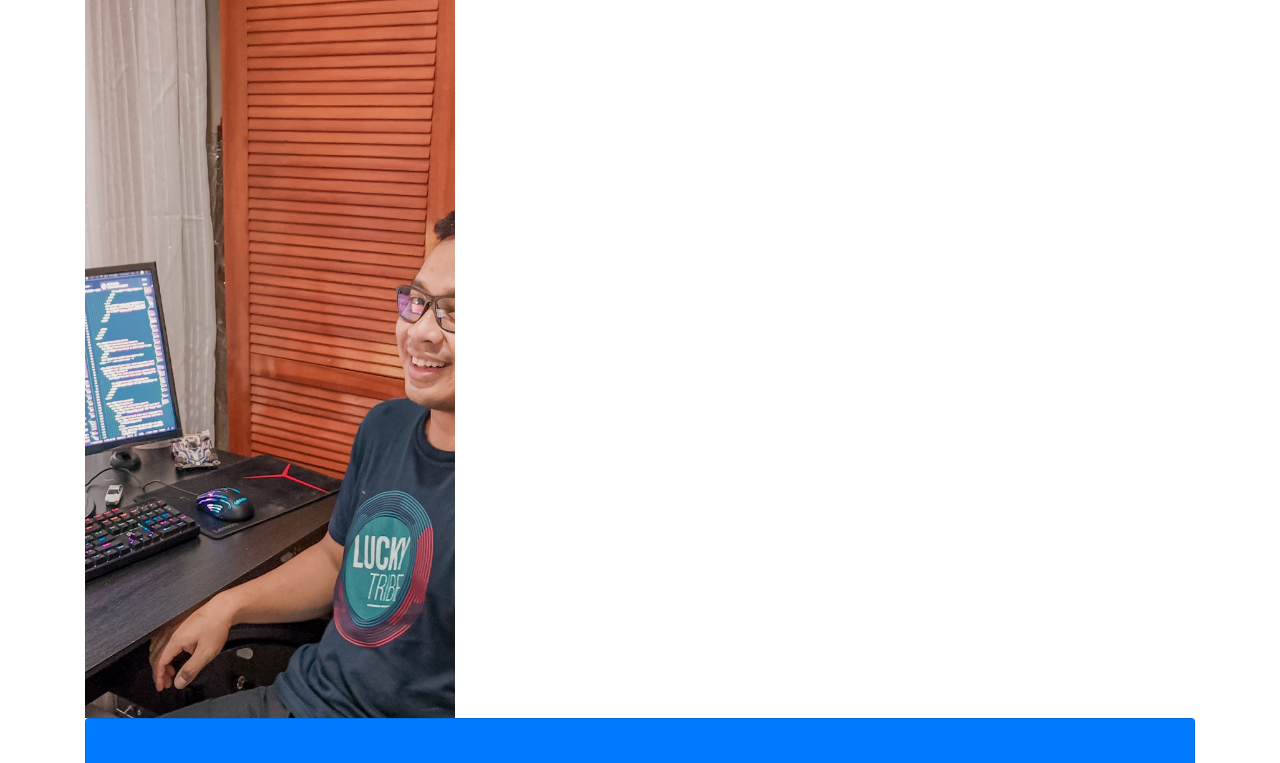
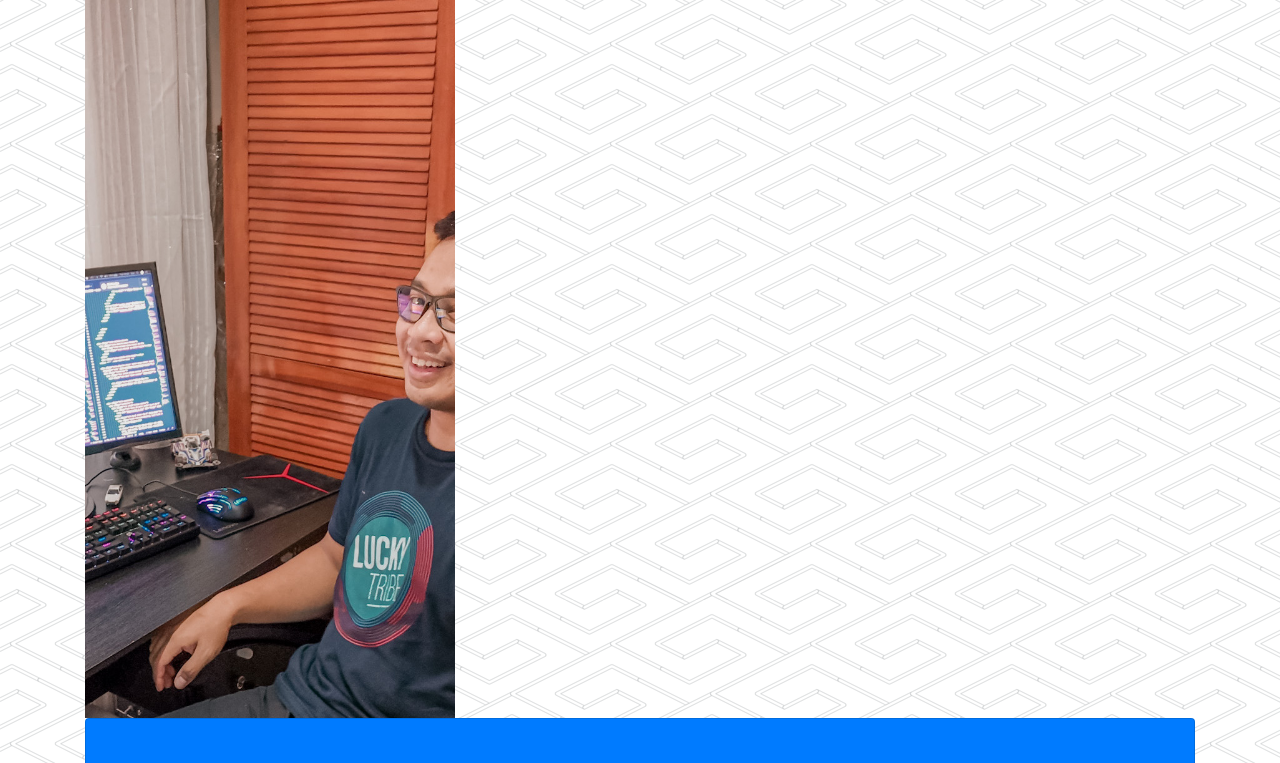
Before and after one commit to ibalnst/itsme, a plain HTML site: page index.html in a window 1280 px wide. Shown: the top 763 px of the page. Drawn offline with nearby package versions, Linux system fonts and the light colour scheme; some packages are replaced by stand-ins of ours; a script that the page names is missing.

Commit message:
body update

```diff
--- a/css/style.css
+++ b/css/style.css
@@ -1,5 +1,5 @@
 body {
-    background-image: url(img/pipes.png);
+    background-image: url(/img/pipes.png);
 }
 
 #main-header img {
```
